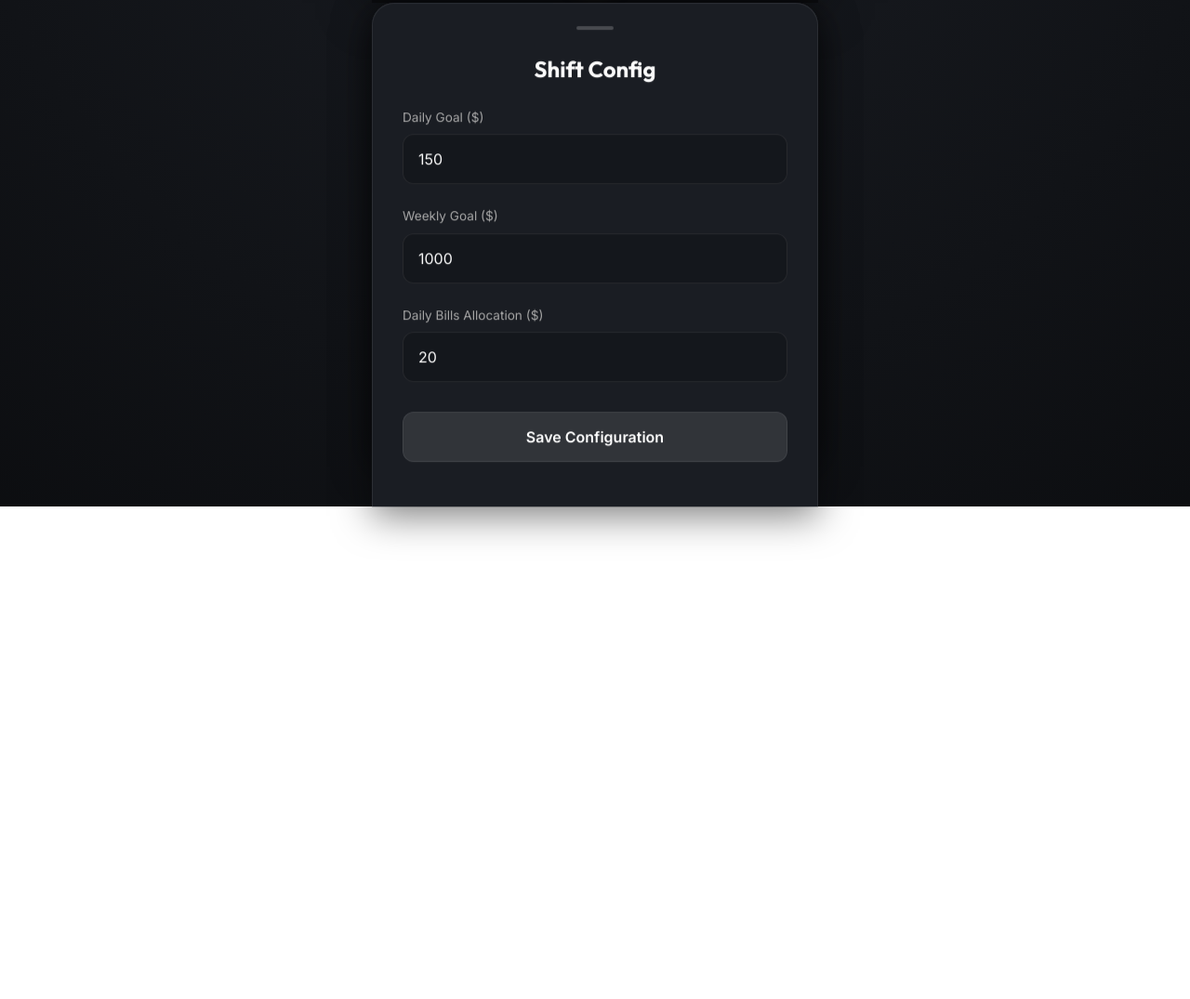
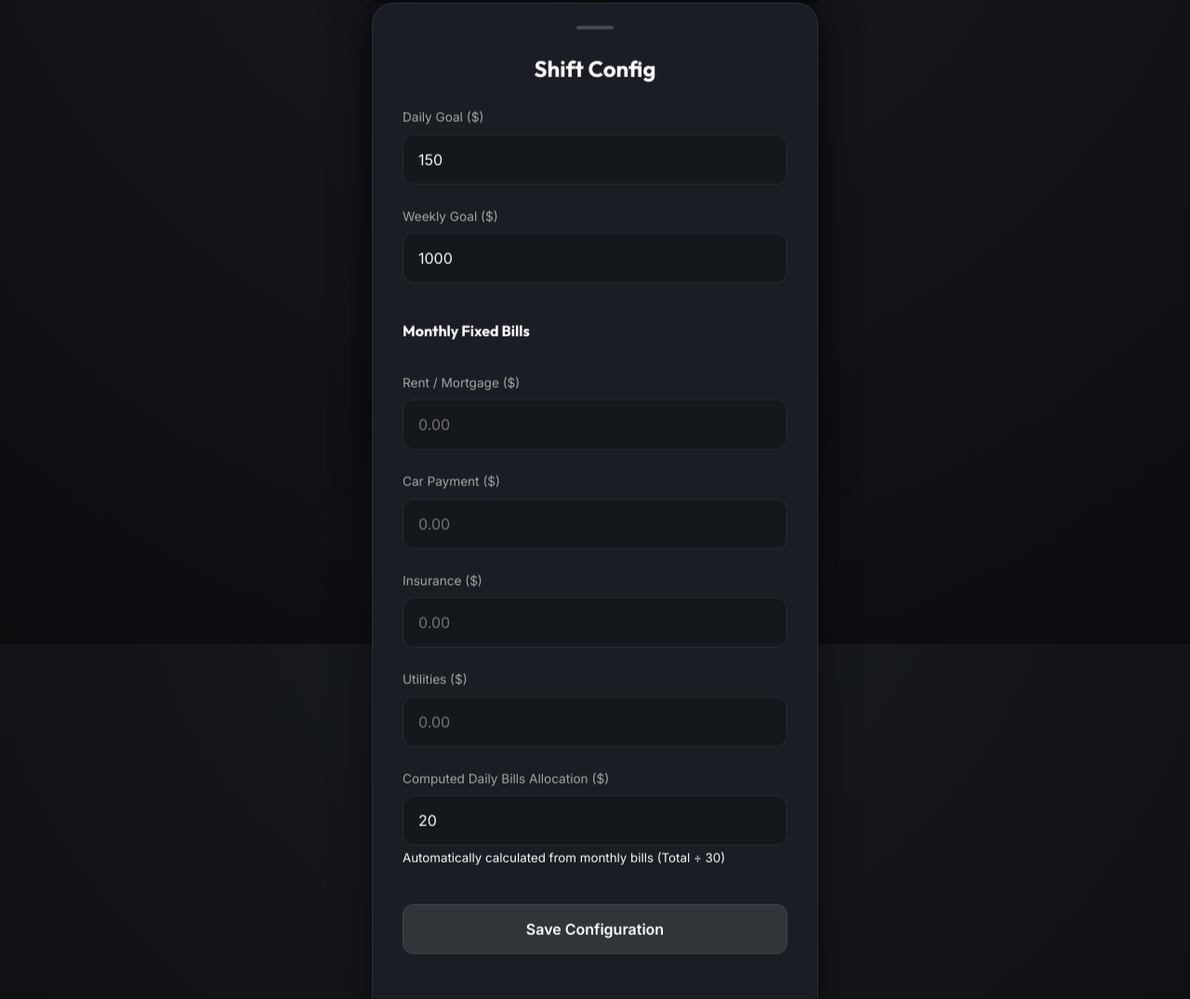
Before and after one commit to VrtxOmega/veritas-dash, a website built with Vite: page index.html in a window 1280 px wide. Shown: the part 907-1982 px from the top of the page at 93% size. Before the commit the page ends 1452 px from the top, so only its background shows below. Built offline with nearby package versions, Linux system fonts and the light colour scheme.

Commit message:
feat: integrated monthly bills tracking and addressed pipeline intake boundaries

```diff
--- a/index.html
+++ b/index.html
@@ -153,11 +153,31 @@
             <label for="setWeeklyGoal">Weekly Goal ($)</label>
             <input type="number" id="setWeeklyGoal" class="modern-input" step="0.01" min="0" required />
           </div>
+
+          <h3 style="margin-top: 15px; margin-bottom: 10px; font-size: 1rem; color: var(--text-muted);">Monthly Fixed Bills</h3>
           <div class="input-group">
-            <label for="setDailyBills">Daily Bills Allocation ($)</label>
-            <input type="number" id="setDailyBills" class="modern-input" step="0.01" min="0" required />
+            <label for="setRent">Rent / Mortgage ($)</label>
+            <input type="number" id="setRent" class="modern-input" step="0.01" min="0" placeholder="0.00" />
           </div>
-          <button type="submit" class="btn secondary-btn">Save Configuration</button>
+          <div class="input-group">
+            <label for="setCar">Car Payment ($)</label>
+            <input type="number" id="setCar" class="modern-input" step="0.01" min="0" placeholder="0.00" />
+          </div>
+          <div class="input-group">
+            <label for="setInsurance">Insurance ($)</label>
+            <input type="number" id="setInsurance" class="modern-input" step="0.01" min="0" placeholder="0.00" />
+          </div>
+          <div class="input-group">
+            <label for="setUtilities">Utilities ($)</label>
+            <input type="number" id="setUtilities" class="modern-input" step="0.01" min="0" placeholder="0.00" />
+          </div>
+
+          <div class="input-group">
+            <label for="setDailyBills">Computed Daily Bills Allocation ($)</label>
+            <input type="number" id="setDailyBills" class="modern-input highlight-input" step="0.01" min="0" readonly />
+            <small style="color: var(--text-muted); display: block; margin-top: 4px;">Automatically calculated from monthly bills (Total ÷ 30)</small>
+          </div>
+          <button type="submit" class="btn secondary-btn" style="margin-top: 15px;">Save Configuration</button>
         </form>
       </div>
 
--- a/main.js
+++ b/main.js
@@ -8,6 +8,12 @@ class Dashboard {
         dailyGoal: 150.0,
         weeklyGoal: 1000.0,
         dailyBills: 20.0,
+        monthlyBills: {
+          rent: 0,
+          car: 0,
+          insurance: 0,
+          utilities: 0
+        }
       }
     };
 
@@ -67,6 +73,13 @@ class Dashboard {
     // Populate Settings Input
     document.getElementById('setDailyGoal').value = this.state.config.dailyGoal;
     document.getElementById('setWeeklyGoal').value = this.state.config.weeklyGoal;
+
+    // Monthly Bills
+    const mb = this.state.config.monthlyBills || { rent: 0, car: 0, insurance: 0, utilities: 0 };
+    document.getElementById('setRent').value = mb.rent || '';
+    document.getElementById('setCar').value = mb.car || '';
+    document.getElementById('setInsurance').value = mb.insurance || '';
+    document.getElementById('setUtilities').value = mb.utilities || '';
     document.getElementById('setDailyBills').value = this.state.config.dailyBills;
   }
 
@@ -94,6 +107,21 @@ class Dashboard {
       });
     });
 
+    // Auto-calculate Daily Bills on input change
+    const updateDailyBillsDisplay = () => {
+      const rent = parseFloat(document.getElementById('setRent').value) || 0;
+      const car = parseFloat(document.getElementById('setCar').value) || 0;
+      const ins = parseFloat(document.getElementById('setInsurance').value) || 0;
+      const util = parseFloat(document.getElementById('setUtilities').value) || 0;
+      const totalMonthly = rent + car + ins + util;
+      const daily = totalMonthly / 30;
+      document.getElementById('setDailyBills').value = daily.toFixed(2);
+    };
+
+    ['setRent', 'setCar', 'setInsurance', 'setUtilities'].forEach(id => {
+      document.getElementById(id).addEventListener('input', updateDailyBillsDisplay);
+    });
+
     // Form Submissions
     this.earningsForm.addEventListener('submit', (e) => {
       e.preventDefault();
@@ -115,9 +143,17 @@ class Dashboard {
 
     this.settingsForm.addEventListener('submit', (e) => {
       e.preventDefault();
-      this.state.config.dailyGoal = parseFloat(document.getElementById('setDailyGoal').value);
-      this.state.config.weeklyGoal = parseFloat(document.getElementById('setWeeklyGoal').value);
-      this.state.config.dailyBills = parseFloat(document.getElementById('setDailyBills').value);
+      this.state.config.dailyGoal = parseFloat(document.getElementById('setDailyGoal').value) || 0;
+      this.state.config.weeklyGoal = parseFloat(document.getElementById('setWeeklyGoal').value) || 0;
+
+      const rent = parseFloat(document.getElementById('setRent').value) || 0;
+      const car = parseFloat(document.getElementById('setCar').value) || 0;
+      const insurance = parseFloat(document.getElementById('setInsurance').value) || 0;
+      const utilities = parseFloat(document.getElementById('setUtilities').value) || 0;
+
+      this.state.config.monthlyBills = { rent, car, insurance, utilities };
+      this.state.config.dailyBills = parseFloat(document.getElementById('setDailyBills').value) || 0;
+
       this.saveState();
       this.closeAllModals();
     });
```
